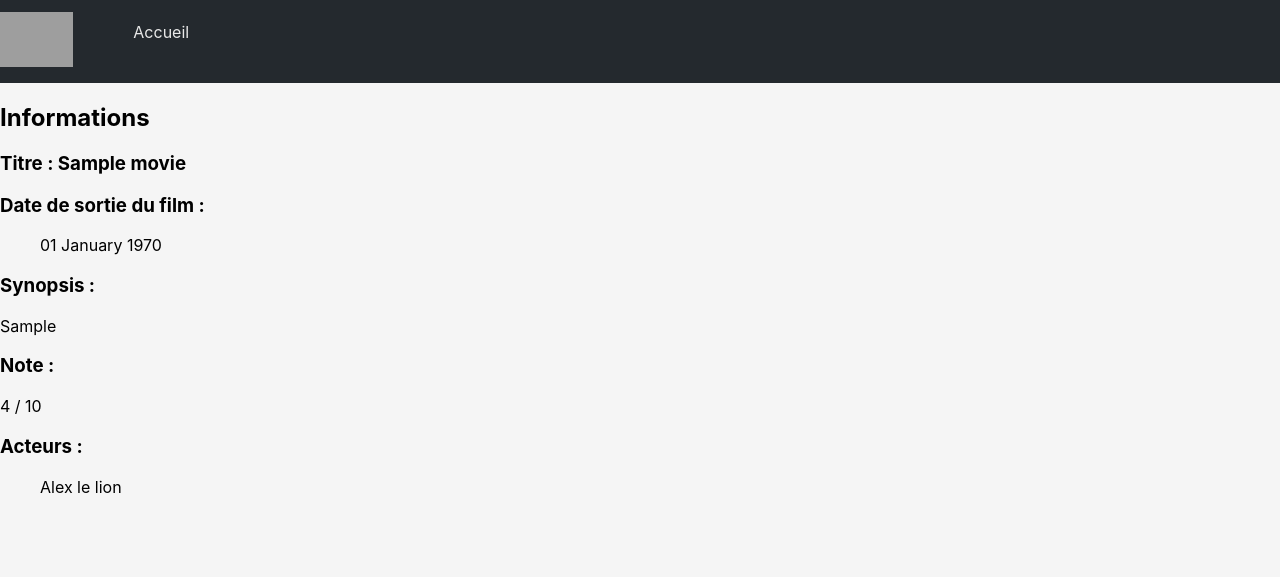
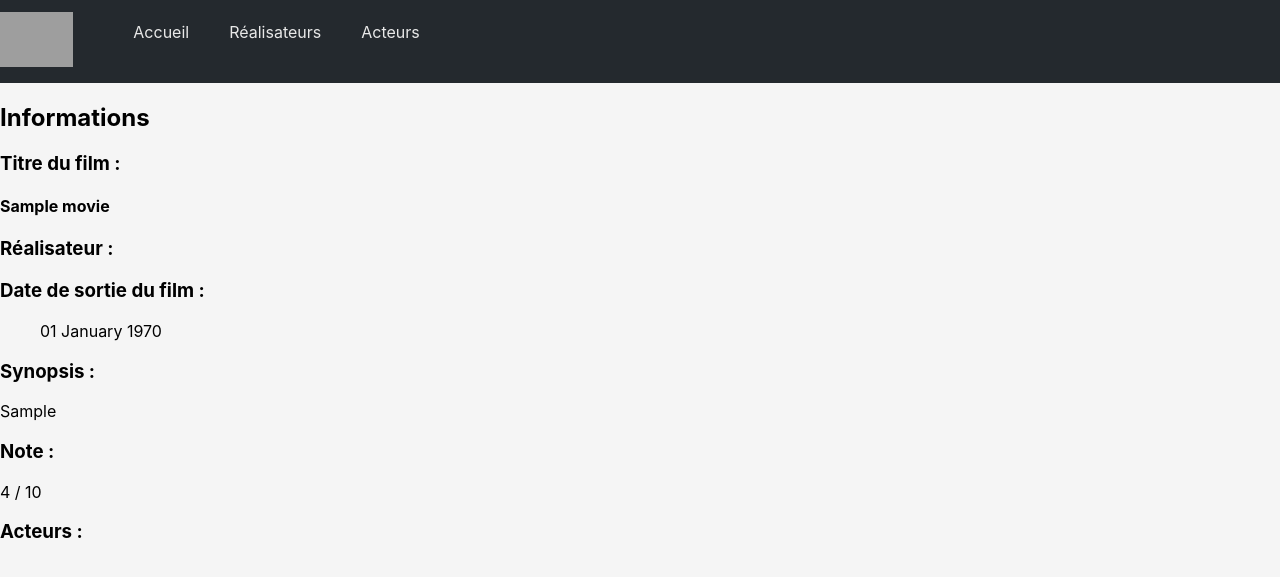
Before and after one commit to andriamasy-jonatana/sil-da2i-td-rappels-web, a PHP site: page /infos.php?id=1 in a window 1280 px wide. Shown: the top 577 px of the page. Run offline with PHP 8.4, Linux system fonts and the light colour scheme; tables that the repository leaves empty or names only in its code hold one stand-in row (values such as "Sample post"); data that the repository does not hold is empty; grey boxes are pictures that could not be loaded.

Commit message:
Informations d'un film (sans les images, ni la liste des acteurs en cours)

```diff
--- a/html/infos.php
+++ b/html/infos.php
@@ -17,24 +17,29 @@
 <section>
     <h2>Informations</h2>
     <article>
-        <h3>Titre : <?php echo $movie['title']?></h3>
+        <h3>Titre du film :</h3>
+        <h4><?php echo $movie['title']?></h4>
+
+        <h3>Réalisateur :</h3>
+        <a></a>
 
         <h3>Date de sortie du film :</h3>
         <ul>
-            <li><?php
-                $date = strftime('%d %B %Y', strtotime($movie['releaseDate']));
+            <li><?php $date = strftime('%d %B %Y', strtotime($movie['releaseDate']));
                 echo $date;?></li>
         </ul>
 
-        <h3> Synopsis :</h3>
+        <h3>Synopsis :</h3>
         <p><?php echo $movie['synopsis'];?></p>
 
-        <h3> Note :</h3>
+        <h3>Note :</h3>
         <a><?php echo $movie['rating'];?> / 10</a>
+
+        <h3></h3>
 
         <h3>Acteurs :</h3>
         <ul>
-            <li>Alex le lion</li>
+            <li></li>
         </ul>
     </article>
 </section>
--- a/html/menu.php
+++ b/html/menu.php
@@ -1,5 +1,7 @@
 <nav id="menu">
     <ul>
         <li><a href="./index.php">Accueil</a></li>
+        <li><a href="./index.php">Réalisateurs</a></li>
+        <li><a href="./index.php">Acteurs</a></li>
     </ul>
 </nav>
```
